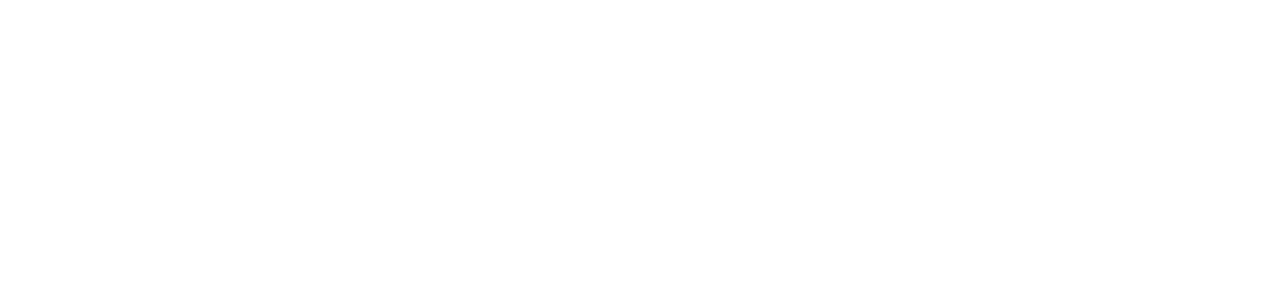
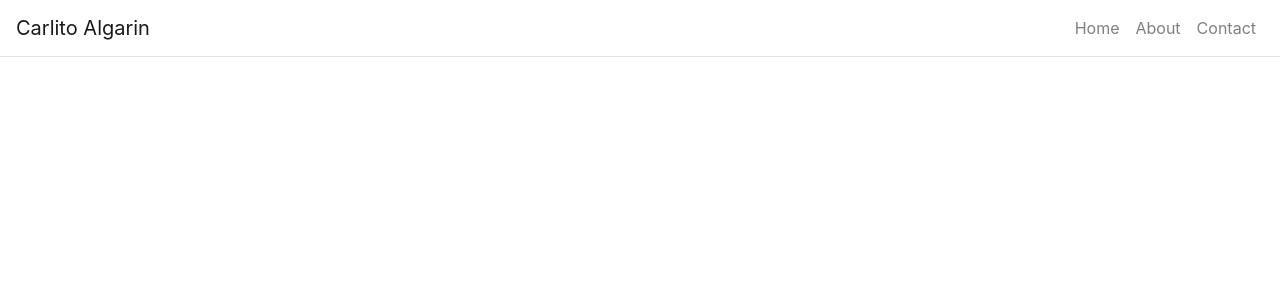
Before and after one commit to Carlito1113/old-react-portfolio, a React (Create React App) app in the folder carlito-portfolio/: page / in a window 1280 px wide. Shown: the top 300 px of the page. Built offline with nearby package versions, Linux system fonts and the light colour scheme.

Commit message:
removed unecessary react files, finished the navbar by adding in bootstrap classes for styling, fixed a bug which prevented the page from compiling, my link elements didnt have capitol L's

```diff
--- a/carlito-portfolio/src/App.css
+++ /dev/null
@@ -1,38 +0,0 @@
-.App {
-  text-align: center;
-}
-
-.App-logo {
-  height: 40vmin;
-  pointer-events: none;
-}
-
-@media (prefers-reduced-motion: no-preference) {
-  .App-logo {
-    animation: App-logo-spin infinite 20s linear;
-  }
-}
-
-.App-header {
-  background-color: #282c34;
-  min-height: 100vh;
-  display: flex;
-  flex-direction: column;
-  align-items: center;
-  justify-content: center;
-  font-size: calc(10px + 2vmin);
-  color: white;
-}
-
-.App-link {
-  color: #61dafb;
-}
-
-@keyframes App-logo-spin {
-  from {
-    transform: rotate(0deg);
-  }
-  to {
-    transform: rotate(360deg);
-  }
-}
--- a/carlito-portfolio/src/App.js
+++ b/carlito-portfolio/src/App.js
@@ -1,10 +1,12 @@
 import React from 'react';
 import {BrowserRouter as Router, Route, Link} from 'react-router-dom';
-import './App.css';
+import Container from 'react-bootstrap/Container';
+import Navbar from 'react-bootstrap/Navbar';
+import Nav from 'react-bootstrap/Nav';
+
 
 class App extends React.Component {
 
-  //
   constructor(props) {
     super(props);
     this.state = {
@@ -32,7 +34,24 @@ class App extends React.Component {
   render() {
     return (
       <Router>
+        <Container className="p-0" fluid={true}>
 
+
+          <Navbar className="border-bottom" bg="transparent" expand="lg">
+            <Navbar.Brand>Carlito Algarin</Navbar.Brand>
+
+            <Navbar.Toggle className="border-0" aria-controls="navbar-toggle" />
+            <Navbar.Collapse id="navbar-toggle">
+              <Nav className="ml-auto">
+                <Link className="nav-link" to="/">Home</Link>
+                <Link className="nav-link" to="/about">About</Link>
+                <Link className="nav-link" to="/contact">Contact</Link>
+              </Nav>
+            </Navbar.Collapse>
+          </Navbar>
+
+
+        </Container>
       </Router>
     );
   }
--- a/carlito-portfolio/src/index.css
+++ /dev/null
@@ -1,13 +0,0 @@
-body {
-  margin: 0;
-  font-family: -apple-system, BlinkMacSystemFont, 'Segoe UI', 'Roboto', 'Oxygen',
-    'Ubuntu', 'Cantarell', 'Fira Sans', 'Droid Sans', 'Helvetica Neue',
-    sans-serif;
-  -webkit-font-smoothing: antialiased;
-  -moz-osx-font-smoothing: grayscale;
-}
-
-code {
-  font-family: source-code-pro, Menlo, Monaco, Consolas, 'Courier New',
-    monospace;
-}
--- a/carlito-portfolio/src/index.js
+++ b/carlito-portfolio/src/index.js
@@ -1,8 +1,9 @@
 import React from 'react';
 import ReactDOM from 'react-dom';
-import './index.css';
+
 import App from './App';
-import reportWebVitals from './reportWebVitals';
+
+import 'bootstrap/dist/css/bootstrap.css';
 
 ReactDOM.render(
   <React.StrictMode>
@@ -10,8 +11,3 @@ ReactDOM.render(
   </React.StrictMode>,
   document.getElementById('root')
 );
-
-// If you want to start measuring performance in your app, pass a function
-// to log results (for example: reportWebVitals(console.log))
-// or send to an analytics endpoint. Learn more: https://bit.ly/CRA-vitals
-reportWebVitals();
--- a/carlito-portfolio/src/reportWebVitals.js
+++ /dev/null
@@ -1,13 +0,0 @@
-const reportWebVitals = onPerfEntry => {
-  if (onPerfEntry && onPerfEntry instanceof Function) {
-    import('web-vitals').then(({ getCLS, getFID, getFCP, getLCP, getTTFB }) => {
-      getCLS(onPerfEntry);
-      getFID(onPerfEntry);
-      getFCP(onPerfEntry);
-      getLCP(onPerfEntry);
-      getTTFB(onPerfEntry);
-    });
-  }
-};
-
-export default reportWebVitals;
```
Also changed, not shown: carlito-portfolio/src/setupTests.js (deleted, +0 -5 lines), carlito-portfolio/src/logo.svg (deleted), 1 other file (tests, documents, lock files or other folders).
